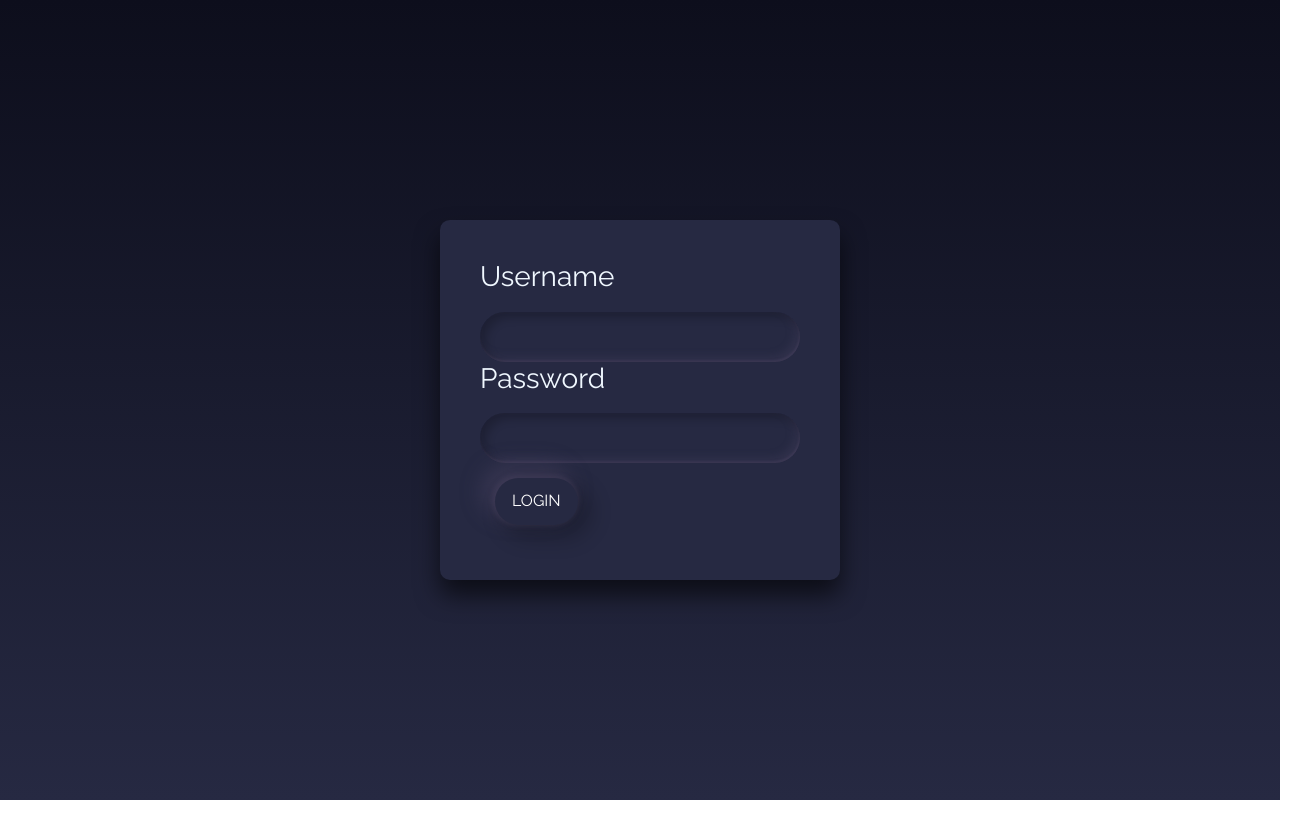
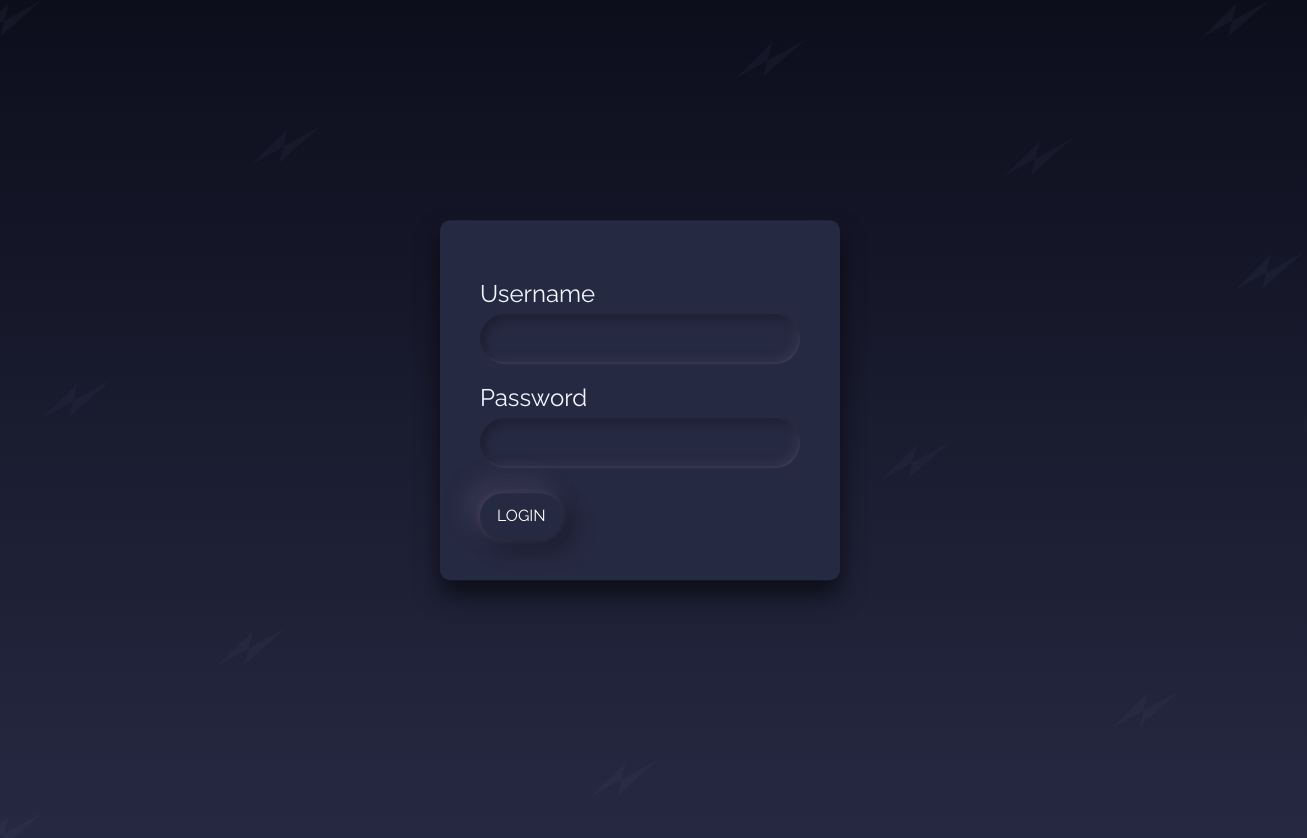
Before and after one commit to toperrrrrrrr/pos, a React (Create React App) app: page / in a window 1280 px wide. Shown: the top 838 px of the page, 1307 px wide, since content can reach past the window. Before the commit the page ends 800 px from the top, so only its background shows below. Built offline with nearby package versions, Linux system fonts and the light colour scheme.

Commit message:
Im done with this log in page lets move on

```diff
--- a/src/components/Login.js
+++ b/src/components/Login.js
@@ -4,6 +4,7 @@
 import { Button, Form, Alert } from 'react-bootstrap';
 import './mycss.css'
 import Logo from '../img/Logo.svg'
+import bg from '../img/bg.svg'
 
 const Login = () => {
   const [isButtonDisabled, setButtonDisabled] = useState('primary');
@@ -20,23 +21,25 @@
 
   return (
     <>
+    <div className='login-bg'>
 
+    <img src={bg} className='logo'></img>|
+      <div className='login-box'>
 
-    <div className='login-bg'>
-    <img src={Logo} className='logo'></img>|
-      <div className='login-box'>
+      <Alert variant='success' hidden={isAlertHidden}> Login Success </Alert>
         <div className='screen_content'>
           <Form className='login '>
-          <h3> Username</h3>
+          <h4> Username</h4>
             <input type='text' className='username'></input>
-            <h3> Password</h3>
+            <h4> Password</h4>
             <input type='password'></input>
             <Button type='button' className='box btn' onClick={handleClick}><div className='loginbutton'>LOGIN</div></Button>
-            <Alert variant='success' hidden={isAlertHidden}> Login Success </Alert>
           </Form>
         </div>
       </div>
+
     </div>
+
     </>
   );
 };
--- a/src/components/mycss.css
+++ b/src/components/mycss.css
@@ -7,8 +7,10 @@
 }
 
 
-h3{
+h4{
     color: aliceblue;
+    margin-top: 20px;
+    margin-bottom: -5px;
 
 }
 
@@ -101,16 +103,20 @@
 
 
 .btn {
+
 text-align: center;
 border-radius: 25px;
 border: #262942;
-margin: 15px;
+
 background: #262942;
 cursor: pointer;
 box-shadow: 10px 10px 20px 5px rgba(0, 0, 0, 0.2),
     -10px -10px 20px 5px rgba(77, 71, 100, 0.4),
     -1px -1px 4px 2px rgba(77, 71, 100, 0.4);
 transition: background 0.1s ease-in-out;
+margin-top: 25px;
+
+
 }
 
 .btn:hover {
```
Also changed, not shown: src/img/bg.svg (added).
